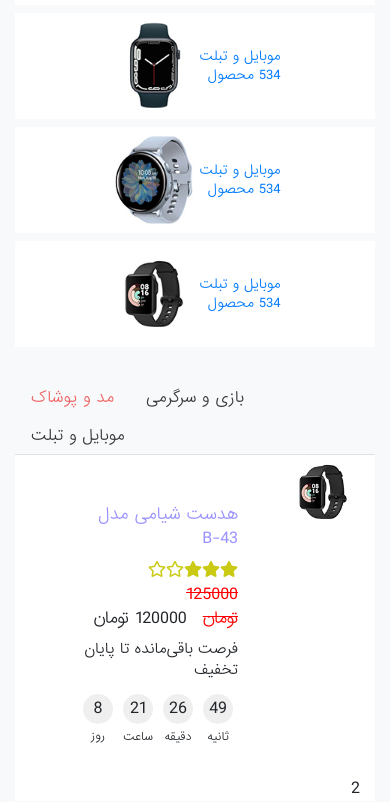
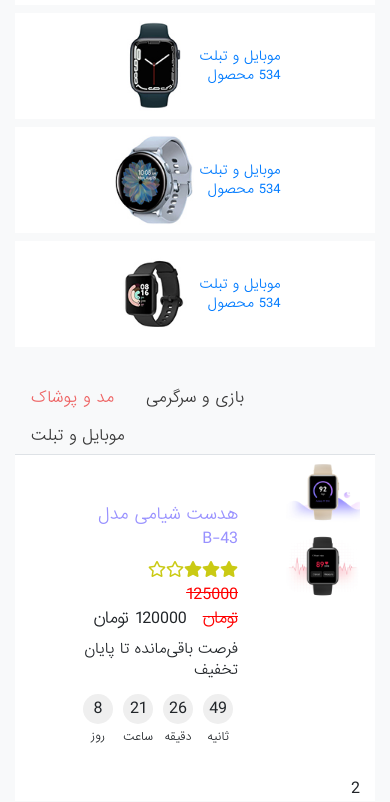
Before and after one commit to esmailireza/ecommerce-template-with-bootstrap, a plain HTML site: page index.html in a window 390 px wide. Shown: the part 2804-3606 px from the top of the page. Drawn offline with nearby package versions, Linux system fonts and the light colour scheme; files whose address does not match are found by name.

Commit message:
end the right part of special-offers section

```diff
--- a/assets/css/_special-offers.css
+++ b/assets/css/_special-offers.css
@@ -90,3 +90,18 @@
   top: 35px;
   font-size: 11px;
 }
+.offer-product-image {
+  height: 190px;
+  overflow: hidden;
+}
+.offer-product-image img {
+  width: 200px;
+}
+.offer-product-image:hover .first-img,
+.offer-product-image:hover .second-img {
+  transform: translateY(-190px);
+}
+.offer-product-image .first-img,
+.offer-product-image .second-img {
+  transition: 0.5s ease;
+}
--- a/index.html
+++ b/index.html
@@ -902,7 +902,7 @@
             >
               <div class="container">
                 <div class="row">
-                  <div class="col-sm-12 col-md-6 bg-white">
+                  <div class="col-sm-12 col-md-12 col-lg-6 bg-white">
                     <div id="after-expire" class="position-absolute">
                       <div
                         id="offer-expire-text-inner"
@@ -911,12 +911,20 @@
                     </div>
                     <div id="offer-blur" class="d-flex justify-content-center">
                       <div>
-                        <img
-                          src="./assets/images/category-1.jpg"
-                          style="width: 200px"
-                          class="img-fluid"
-                          alt=""
-                        />
+                        <div
+                          class="offer-product-image d-flex align-items-center flex-column"
+                        >
+                          <img
+                            src="./assets/images/count-down-timer1.jpg"
+                            class="img-fluid first-img"
+                            alt=""
+                          />
+                          <img
+                            src="./assets/images/count-down-timer2.jpg"
+                            class="img-fluid second-img"
+                            alt=""
+                          />
+                        </div>
                       </div>
                       <div class="p-5 offer-details">
                         <a href="" class="text-decoration-none"
```
Also changed, not shown: assets/images/count-down-timer1.jpg (added), assets/images/count-down-timer2.jpg (added), 1 other file.
